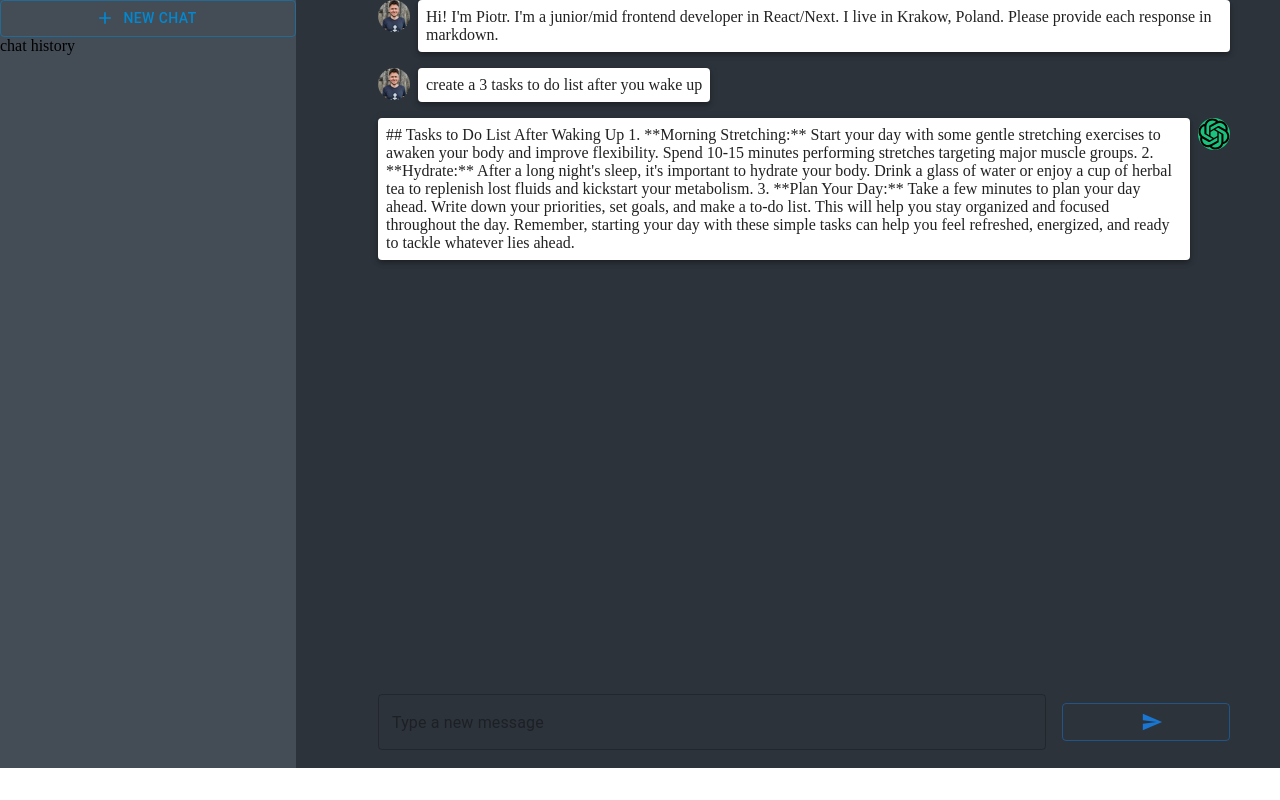
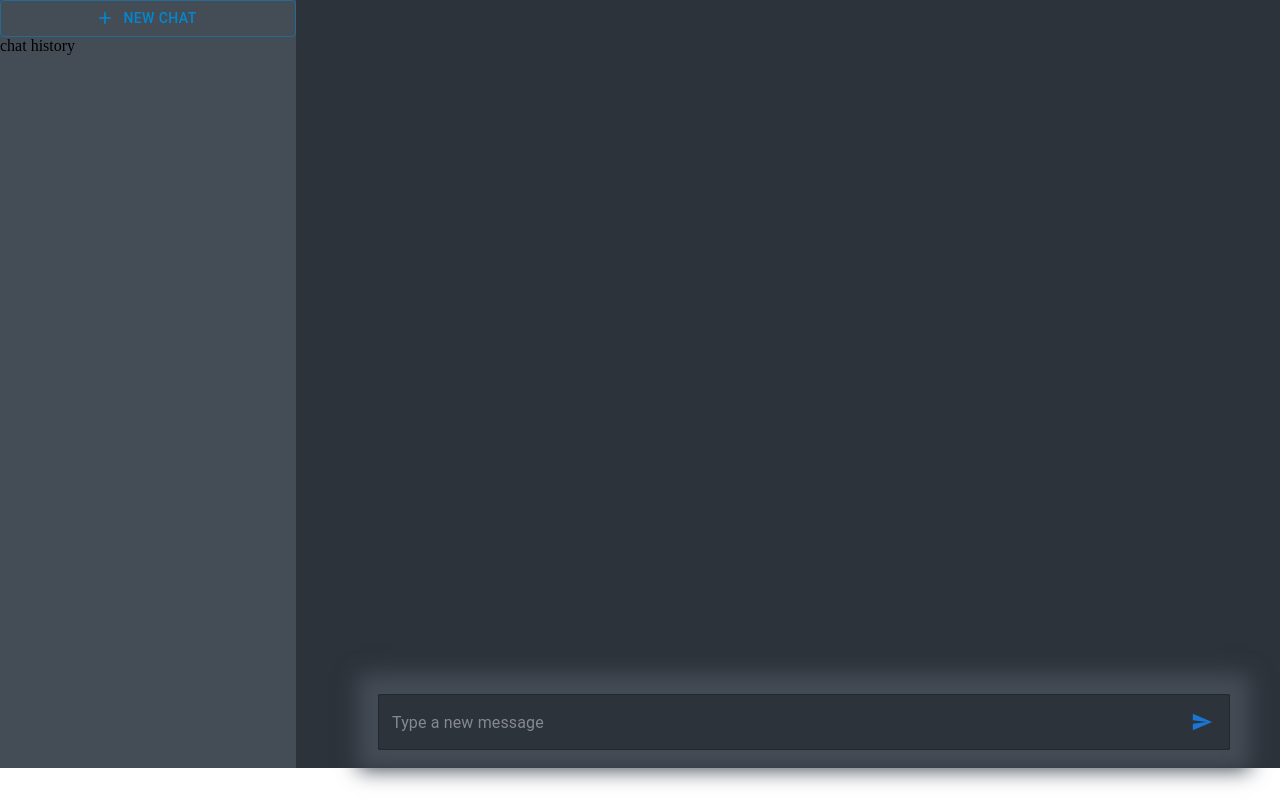
Before and after one commit to piotrszczesniak/chatgpt-clone-next, a Next.js app: page / in a window 1280 px wide. Built offline with nearby package versions, Linux system fonts and the light colour scheme.

Commit message:
add styling

```diff
--- a/package.json
+++ b/package.json
@@ -22,6 +22,8 @@
     "next": "13.4.19",
     "react": "18.2.0",
     "react-dom": "18.2.0",
+    "react-markdown": "^8.0.7",
+    "remark-gfm": "^3.0.1",
     "sqlite3": "^5.1.6",
     "typescript": "5.2.2"
   },
--- a/src/components/Message.tsx
+++ b/src/components/Message.tsx
@@ -1,6 +1,8 @@
 import { MessageType } from '@/utilis/types';
 import { Box, Paper } from '@mui/material';
 import Image from 'next/image';
+import ReactMarkdown from 'react-markdown';
+import remarkGfm from 'remark-gfm';
 
 type MessageProps = {
   message: MessageType;
@@ -9,6 +11,7 @@ type MessageProps = {
 const Message = ({ message }: MessageProps) => {
   return (
     <Box
+      className="message"
       sx={{
         display: 'flex',
         gap: '0.5rem',
@@ -24,11 +27,13 @@ const Message = ({ message }: MessageProps) => {
           order: message.role === 'user' ? '0' : '1',
           color: 'white',
           borderRadius: '50%',
-          backgroundColor: message.role === 'user' ? 'white' : '#19c37d',
+          backgroundColor: message.role === 'user' ? 'white' : 'white',
         }}
       />
       <Paper elevation={4} sx={{ padding: '0.5rem', position: 'relative' }}>
-        {message.content}
+        <ReactMarkdown remarkPlugins={[[remarkGfm, { singleTilde: false }]]}>
+          {message.content || ''}
+        </ReactMarkdown>
       </Paper>
     </Box>
   );
--- a/src/pages/index.tsx
+++ b/src/pages/index.tsx
@@ -27,21 +27,7 @@ const inter = Inter({ subsets: ['latin'] });
 export default function Home() {
   const [value, setValue] = useState<string>('');
 
-  const [messages, setMessages] = useState<MessageType[] | []>([
-    {
-      role: 'user',
-      content: `Hi! I'm Piotr. I'm a junior/mid frontend developer in React/Next. I live in Krakow, Poland. Please provide each response in markdown.`,
-    },
-    {
-      role: 'user',
-      content: 'create a 3 tasks to do list after you wake up',
-    },
-
-    {
-      role: 'assistant',
-      content: `## Tasks to Do List After Waking Up 1. **Morning Stretching:** Start your day with some gentle stretching exercises to awaken your body and improve flexibility. Spend 10-15 minutes performing stretches targeting major muscle groups. 2. **Hydrate:** After a long night's sleep, it's important to hydrate your body. Drink a glass of water or enjoy a cup of herbal tea to replenish lost fluids and kickstart your metabolism. 3. **Plan Your Day:** Take a few minutes to plan your day ahead. Write down your priorities, set goals, and make a to-do list. This will help you stay organized and focused throughout the day. Remember, starting your day with these simple tasks can help you feel refreshed, energized, and ready to tackle whatever lies ahead.`,
-    },
-  ]);
+  const [messages, setMessages] = useState<MessageType[] | []>([]);
 
   const handleValueChange = (e: ChangeEvent<HTMLInputElement>) => {
     setValue(e.target.value);
@@ -65,10 +51,16 @@ export default function Home() {
     };
 
     try {
-      const resposne = await fetch(`http://localhost:3000/api/generate`, requestOptions);
+      const resposne = await fetch(
+        `http://localhost:3000/api/generate`,
+        requestOptions
+      );
       const data = await resposne.json();
       console.log(data);
-      setMessages((currentMessages) => [...currentMessages, data.choices[0].message]);
+      setMessages((currentMessages) => [
+        ...currentMessages,
+        data.choices[0].message,
+      ]);
       setValue('');
     } catch (error) {
       console.error(error);
@@ -79,27 +71,35 @@ export default function Home() {
     <>
       <Head>
         <title>Create Next App</title>
-        <meta name='description' content='Generated by create next app' />
-        <meta name='viewport' content='width=device-width, initial-scale=1' />
-        <link rel='icon' href='/favicon.ico' />
+        <meta name="description" content="Generated by create next app" />
+        <meta name="viewport" content="width=device-width, initial-scale=1" />
+        <link rel="icon" href="/favicon.ico" />
       </Head>
-      <main>
+
       <Box sx={{ flexGrow: 1, height: '100vh' }}>
         <Grid container sx={{ height: '100%' }} spacing={4}>
           <Grid
+            className="sidebar"
             item
             xs={3}
             sx={{
               backgroundColor: '#444c56',
             }}
           >
-              <Button className={styles.button} color='info' fullWidth variant='outlined' startIcon={<AddIcon />}>
+            <Button
+              className={styles.button}
+              color="info"
+              fullWidth
+              variant="outlined"
+              startIcon={<AddIcon />}
+            >
               new chat
             </Button>
 
             <nav>chat history</nav>
           </Grid>
           <Grid
+            className="content"
             item
             xs={9}
             sx={{
@@ -112,7 +112,7 @@ export default function Home() {
             }}
           >
             <Container
-                maxWidth='md'
+              maxWidth="md"
               sx={{
                 height: '90%',
                 overflowY: 'scroll',
@@ -128,50 +128,68 @@ export default function Home() {
               }}
               style={{}}
             >
-                <Box sx={{ display: 'flex', flexDirection: 'column', gap: '1rem' }}>
+              <Box
+                className="messages"
+                sx={{ display: 'flex', flexDirection: 'column', gap: '1rem' }}
+              >
                 {messages.map((message, index) => (
                   <Message message={message} key={index} />
                 ))}
               </Box>
             </Container>
             <Container
-                maxWidth='md'
+              maxWidth="md"
               sx={{
                 height: '10%',
               }}
             >
+              <Box>
                 <form
                   onSubmit={handleMessagesSend}
                   style={{
                     display: 'flex',
                     alignItems: 'center',
+                    justifyContent: 'center',
                     gap: '1rem',
+                    position: 'relative',
                   }}
                 >
                   <TextField
                     value={value}
-                    placeholder='Type a new message'
+                    placeholder="Type a new message"
                     onChange={handleValueChange}
-                    multiline
-                    maxRows={4}
-                    sx={{ flexBasis: '80%' }}
+                    fullWidth
+                    variant="outlined"
+                    sx={{
+                      input: {
+                        color: 'white',
+                      },
+                      boxShadow: '0 0 20px 20px #444c56',
+                    }}
                   />
                   <Button
-                    variant='outlined'
-                    size='large'
-                    type='submit'
+                    variant="outlined"
+                    size="large"
+                    type="submit"
                     endIcon={<SendIcon sx={{ padding: '0', margin: '0' }} />}
                     sx={{
                       height: '100%',
-                      flexBasis: '20%',
+                      position: 'absolute',
+                      border: 'none',
+                      background: 'transparent',
+                      '&:hover': {
+                        border: 'none',
+                        background: 'transparent',
+                      },
+                      right: 0,
                     }}
                   />
                 </form>
+              </Box>
             </Container>
           </Grid>
         </Grid>
       </Box>
-      </main>
     </>
   );
 }
```
Also changed, not shown: 1 other file (tests, documents, lock files or other folders). Lines whose indentation alone changed are shown as unchanged.
